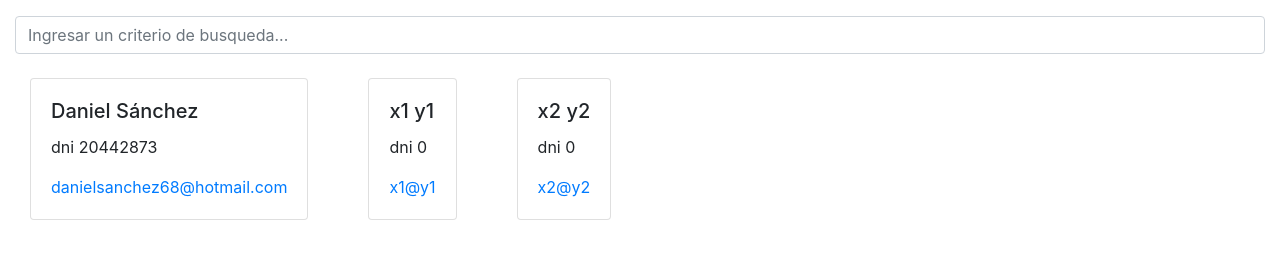
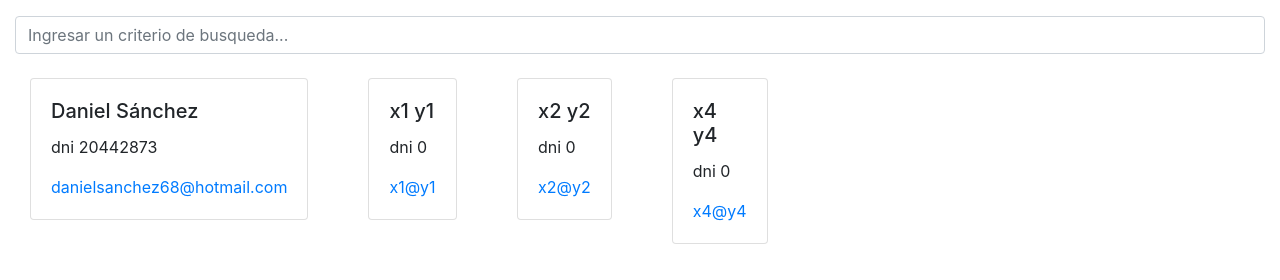
Before and after one commit to JulianGrilli/prueba1, a plain HTML site: page index.html in a window 1280 px wide. Drawn offline with nearby package versions, Linux system fonts and the light colour scheme.

Commit message:
version 4

```diff
--- a/index.html
+++ b/index.html
@@ -45,7 +45,8 @@
                     { nombre: 'Daniel', apellido: 'Sánchez', dni: 20442873, correo: 'danielsanchez68@hotmail.com' },
                     //Agregar aquí nombre, apellido, dni y correo
                     { nombre: 'x1', apellido: 'y1', dni: 0, correo: 'x1@y1' },
-                    { nombre: 'x2', apellido: 'y2', dni: 0, correo: 'x2@y2' }
+                    { nombre: 'x2', apellido: 'y2', dni: 0, correo: 'x2@y2' },
+                    { nombre: 'x4', apellido: 'y4', dni: 0, correo: 'x4@y4' }
                 ]
         },
         computed: {
```
